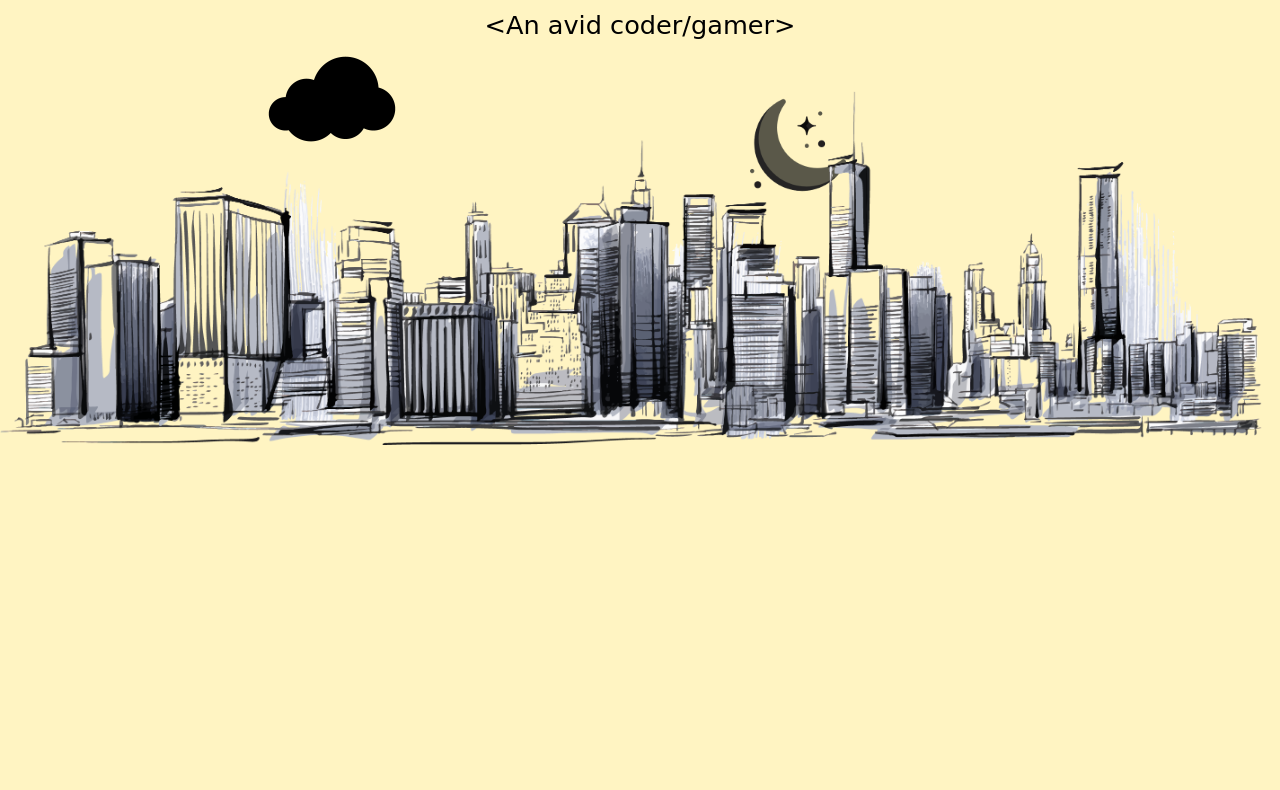
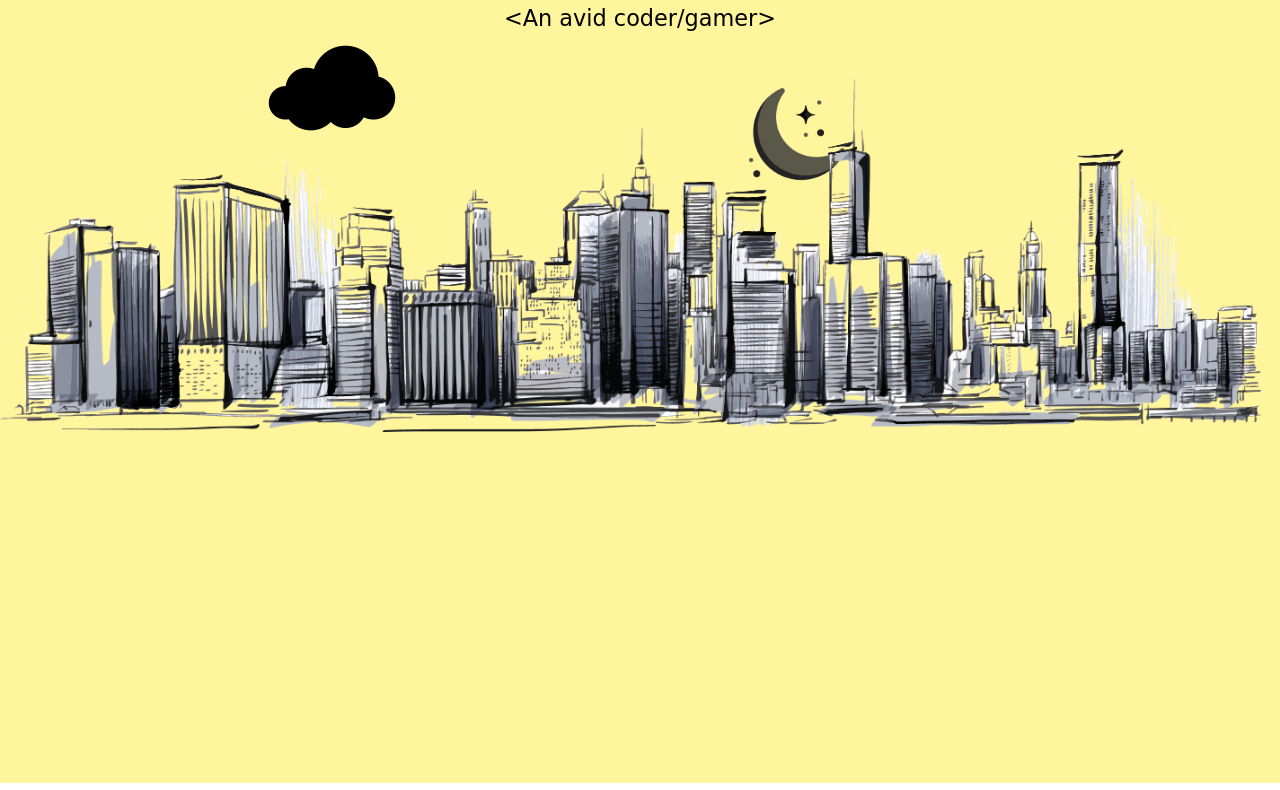
Before and after one commit to praveshRana/ra-s-css-site, a plain HTML site: page index.html in a window 1280 px wide. Shown: the part 210-1000 px from the top of the page. Drawn offline with Linux system fonts and the light colour scheme; a web font is replaced by a local one.

Commit message:
Add files via upload

```diff
--- a/css/styles.css
+++ b/css/styles.css
@@ -1,30 +1,36 @@
 body {
   margin: 0;
-font-family: 'Kristi', cursive;
-  font-size: 2vw;
+  font-family: 'Kristi', cursive;
+  font-size: 1.75vw;
 }
+
 .mainheader {
   margin-bottom: inherit;
   margin-top: inherit;
+  font-size: 4vw;
 }
+
 .para1 {
   font-family: 'Walter Turncoat', cursive;
 }
+
 .top-container {
-  background-color: #FFF4C2;
+  background-color: #FFF59D;
   text-align: center;
 }
+
 .mountain {
   width: 100%;
   height: 100%;
   position: relative;
   bottom: 25vw;
 }
+
 .moon {
   position: relative;
   left: 7vw;
   width: 7.5%;
-  height:7.5%;
+  height: 7.5%;
 }
 
 .bottom-cloud {
@@ -33,7 +39,6 @@ font-family: 'Kristi', cursive;
   bottom: 1vw;
   width: 10%;
   height: 10%;
-
 }
 
 .top-cloud {
```
